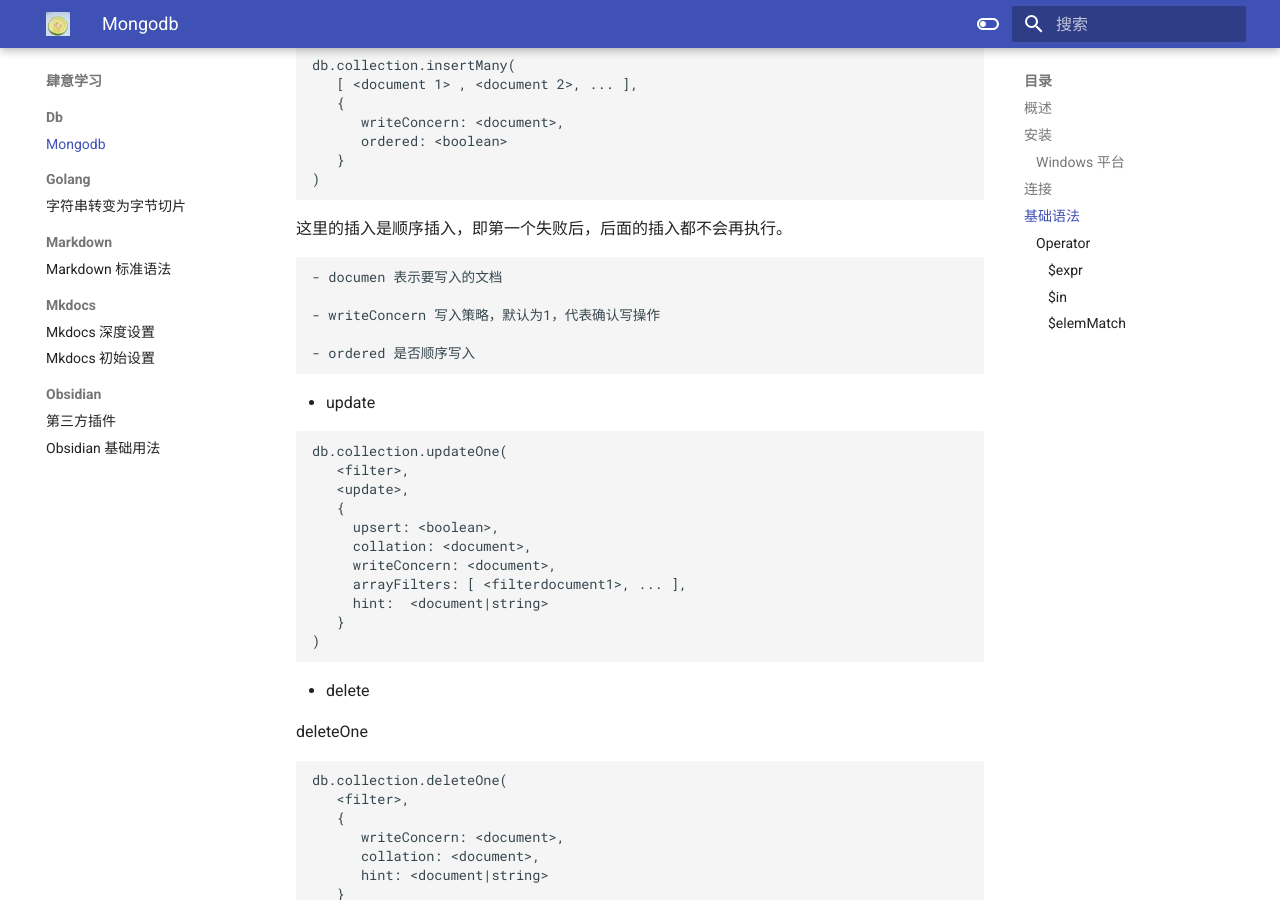
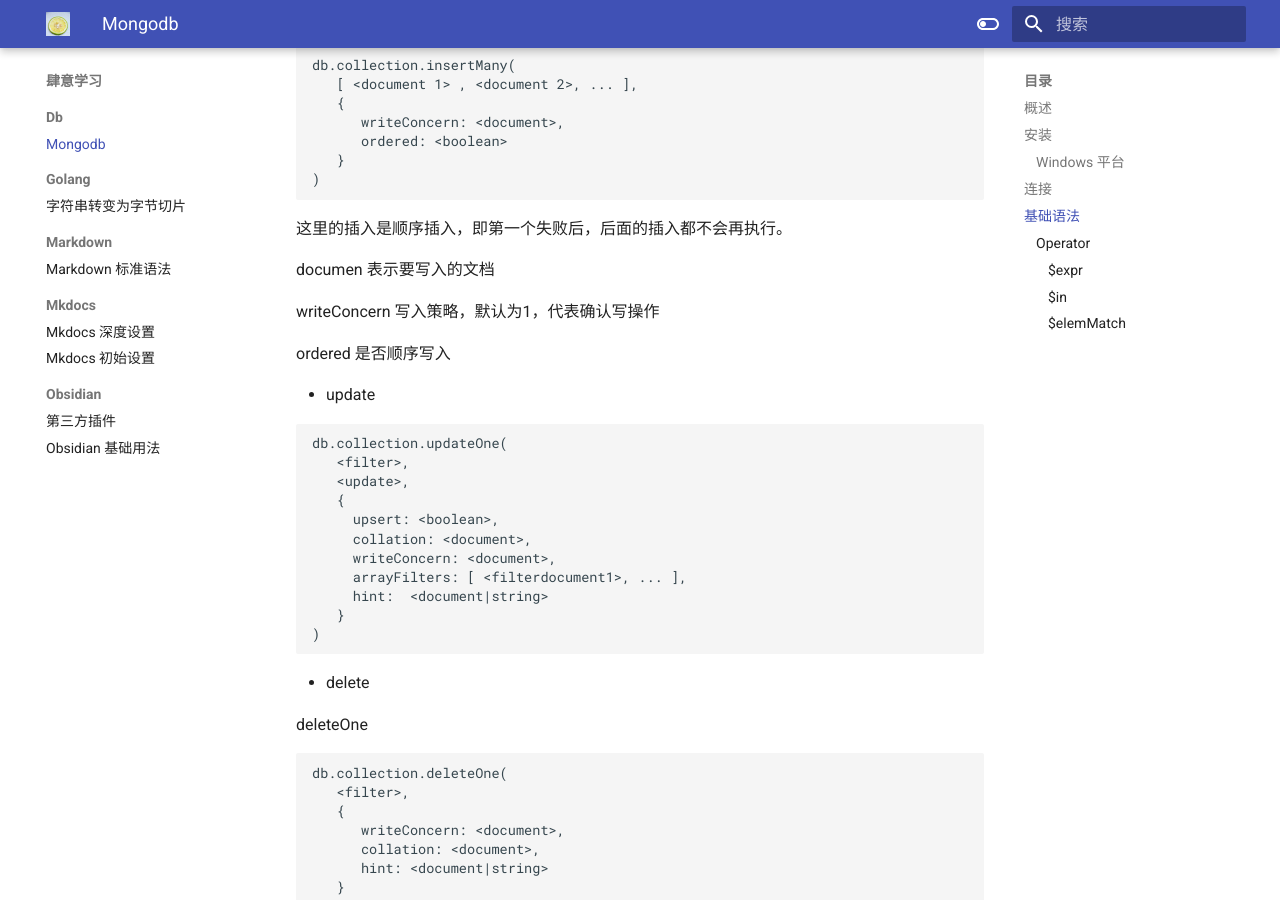
Before and after one commit to Apostle-lemon/Apostle-lemon.github.io, an MkDocs documentation site: the page built from docs/肆意学习/db/mogodb基础用法.md, in a window 1280 px wide and 900 px high, scrolled down 1676 px. Built offline with MkDocs 1.6.1 and Material for MkDocs 9.7.7, drawn with Linux system fonts in a browser that asks for light colours.

```diff
--- a/docs/肆意学习/db/mogodb基础用法.md
+++ b/docs/肆意学习/db/mogodb基础用法.md
@@ -84,11 +84,11 @@ db.collection.insertMany(
 
 这里的插入是顺序插入，即第一个失败后，后面的插入都不会再执行。
 
-	- documen 表示要写入的文档
+documen 表示要写入的文档
 
-	- writeConcern 写入策略，默认为1，代表确认写操作
+writeConcern 写入策略，默认为1，代表确认写操作
 
-	- ordered 是否顺序写入
+ordered 是否顺序写入
 
 - update
 
```
